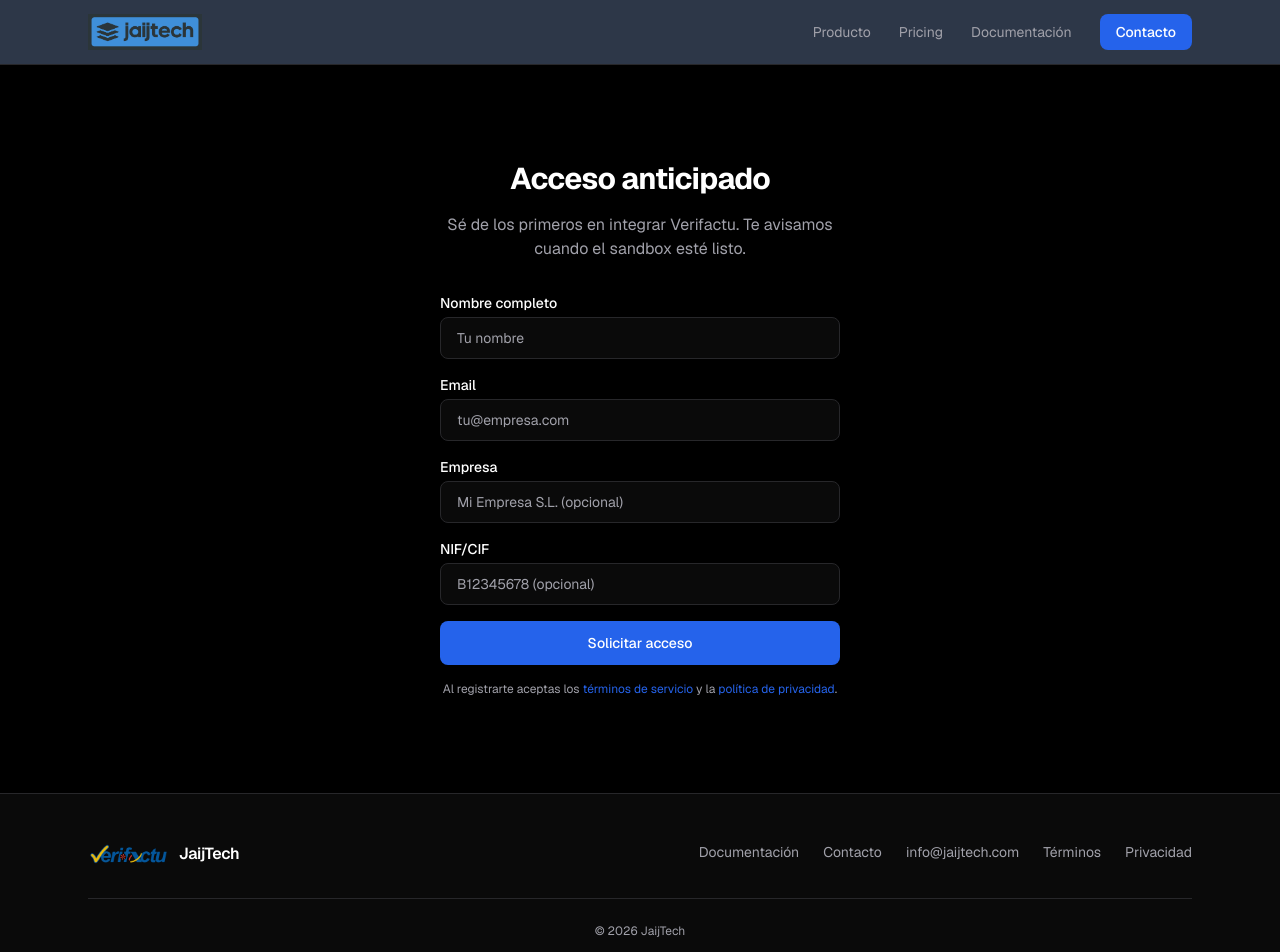
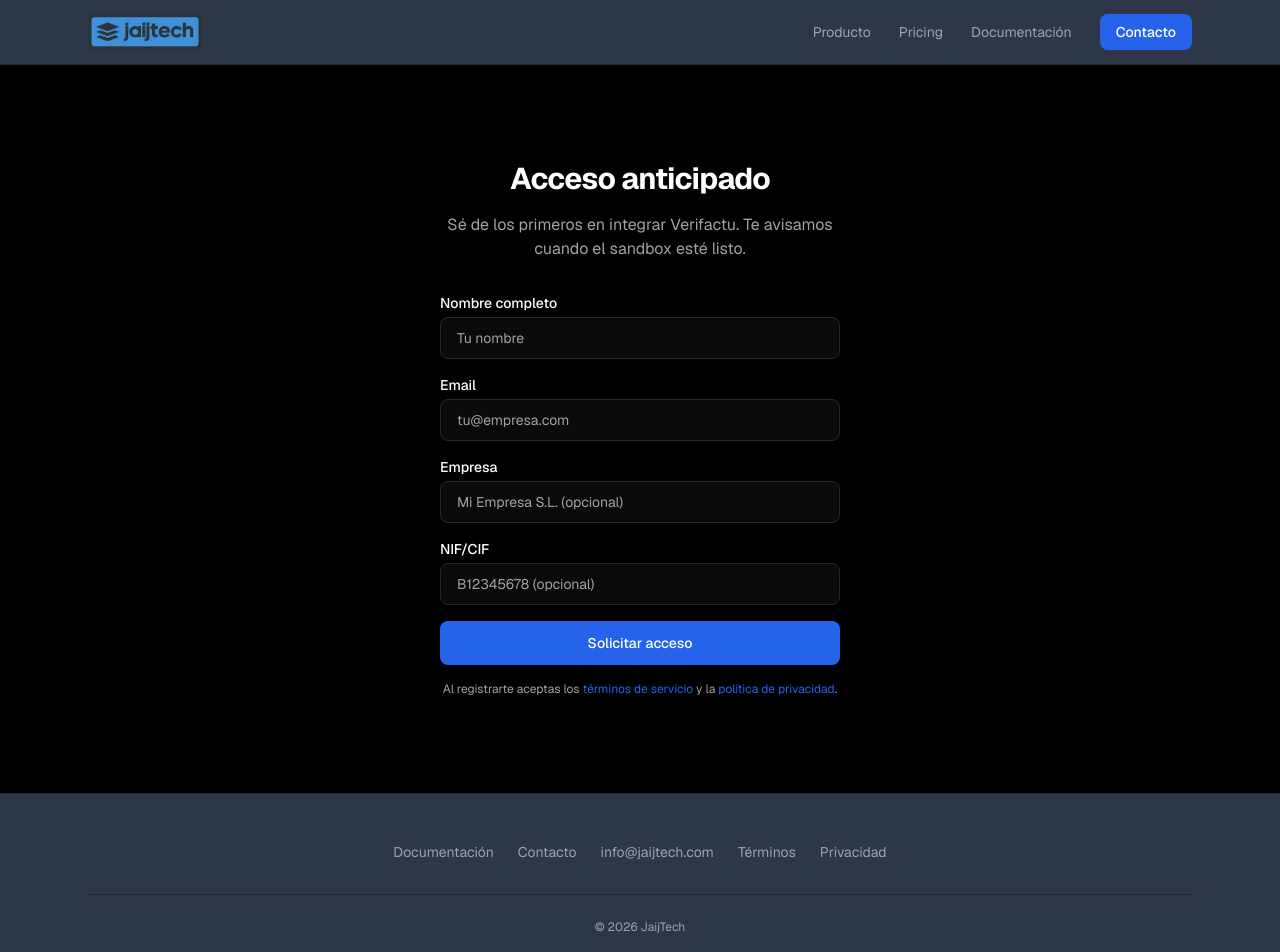
Before and after one commit to jaijtech/jaijtech.com, a Next.js app: page /register in a window 1280 px wide. Shown: the top 952 px of the page. Built offline with nearby package versions, Linux system fonts and the light colour scheme.

Commit message:
fix: footer gris igual header, eliminar logos footer, favicon logo3, logo Verifactu hero sin pastilla

```diff
--- a/app/layout.tsx
+++ b/app/layout.tsx
@@ -80,20 +80,9 @@ function Header() {
 
 function Footer() {
   return (
-    <footer className="border-t border-border bg-surface">
+    <footer className="border-t border-border bg-[#2D3748]">
       <div className="mx-auto max-w-6xl px-6 py-12">
-        <div className="flex flex-col items-center gap-6 md:flex-row md:items-start md:justify-between">
-          <div className="flex items-center gap-2.5">
-            {/* eslint-disable-next-line @next/next/no-img-element */}
-            <img
-              src="/images/Verifactu-logo.png"
-              alt="Verifactu"
-              className="h-6 w-auto"
-            />
-            <span className="text-base font-semibold tracking-tight">
-              JaijTech
-            </span>
-          </div>
+        <div className="flex flex-col items-center gap-6">
           <div className="flex flex-wrap items-center justify-center gap-x-6 gap-y-3 text-sm text-muted">
             <a
               href="https://docs.jaijtech.com"
--- a/app/page.tsx
+++ b/app/page.tsx
@@ -104,14 +104,12 @@ export default function Home() {
         </div>
         <div className="mx-auto max-w-6xl px-6 py-24 md:py-32">
           <div className="flex flex-col items-center text-center">
-            <div className="mb-8 inline-flex items-center rounded-full border border-border bg-surface p-3">
-              {/* eslint-disable-next-line @next/next/no-img-element */}
-              <img
-                src="/images/Verifactu-logo.png"
-                alt="Verifactu"
-                className="h-10 w-auto"
-              />
-            </div>
+            {/* eslint-disable-next-line @next/next/no-img-element */}
+            <img
+              src="/images/Verifactu-logo.png"
+              alt="Verifactu"
+              className="mb-8 h-14 w-auto"
+            />
             <h1 className="max-w-4xl text-4xl font-bold leading-tight tracking-tight md:text-6xl lg:text-7xl">
               Confidencialidad total.{" "}
               <span className="text-accent">
```
Also changed, not shown: app/icon.png.
